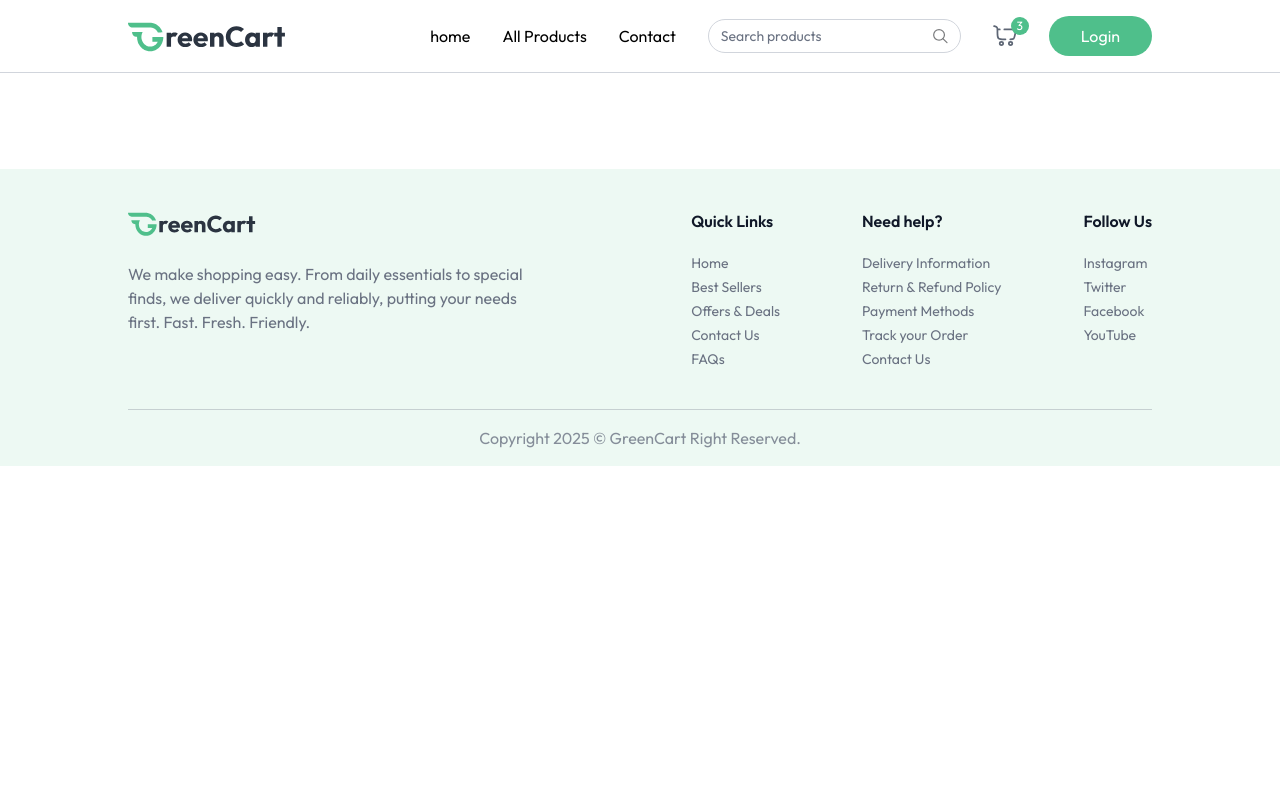
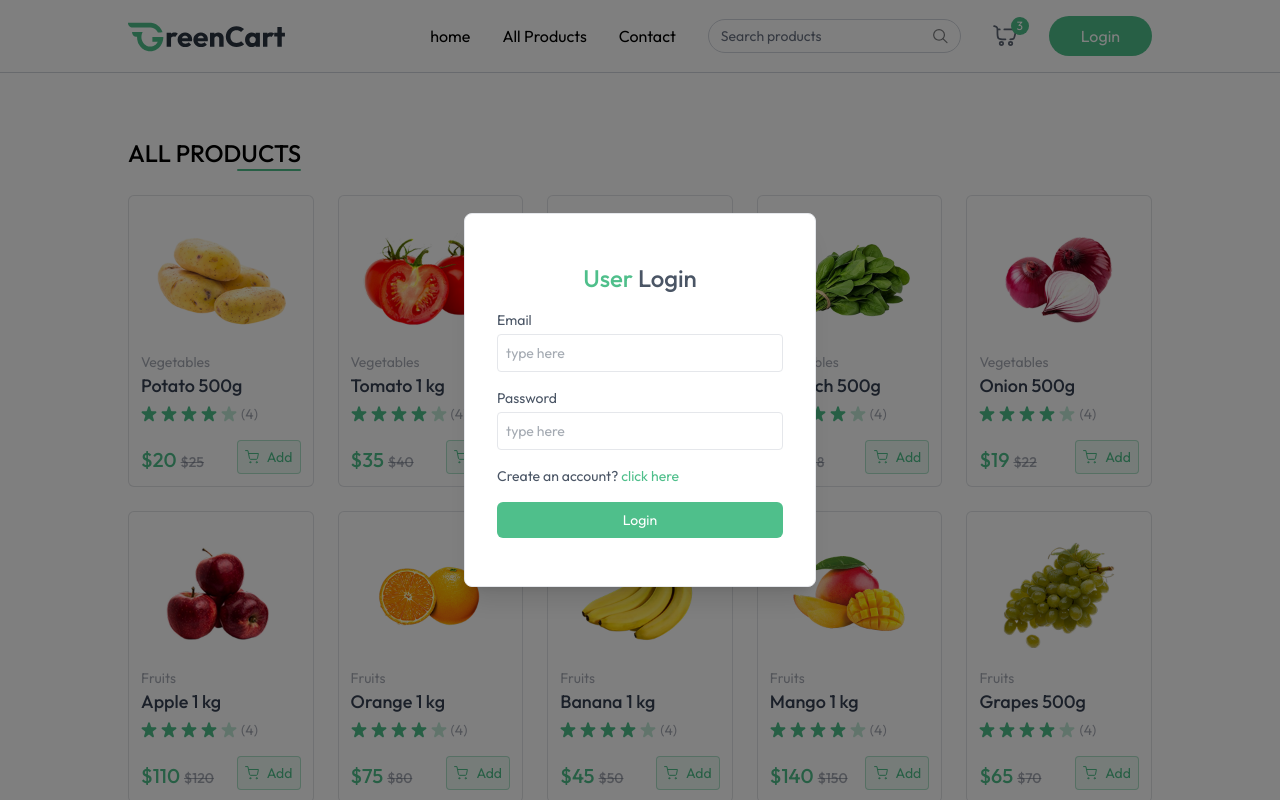
Before and after one commit to deekshith0803/GreenCart-E-commerce, a React (Vite) app in the folder Client/: page /products in a window 1280 px wide. Shown: the top 800 px of the page. Built offline with nearby package versions, Linux system fonts and the light colour scheme.

Commit message:
login signup done and allproduct section done

```diff
--- a/Client/src/App.jsx
+++ b/Client/src/App.jsx
@@ -4,20 +4,26 @@
 import Home from './pages/Home.jsx'
 import { Toaster } from 'react-hot-toast'
 import Footer from './components/Footer.jsx'
+import { useAppContext } from './context/AppContext.jsx'
+import Login from './components/Login.jsx'
+import AllProducts from './pages/AllProducts.jsx'
 
 const App = () => {
 
   const isSellerPath = useLocation().pathname.includes('/seller');
+  const {showUserLogin} = useAppContext();
 
   return (
     <div>
       {isSellerPath ? null : <Navbar />}
+      {showUserLogin ? <Login /> : null}
 
     <Toaster />
 
       <div className={`${isSellerPath ? "" : "px-6 md:px-26 lg:px-24 xl:px-32"}`}>
         <Routes>
           <Route path='/' element={<Home />} />
+          <Route path='/products' element={<AllProducts />} />
         </Routes>
       </div>
       {!isSellerPath && <Footer />}
--- a/Client/src/components/Footer.jsx
+++ b/Client/src/components/Footer.jsx
@@ -2,8 +2,6 @@
 import { assets, footerLinks } from '../assets/assets';
 
 const Footer = () => {
-
-
     return (
         <div className="px-6 md:px-16 lg:px-24 xl:px-32 mt-24 bg-primary/10">
             <div className="flex flex-col md:flex-row items-start justify-between gap-10 py-10 border-b border-gray-500/30 text-gray-500">
--- /dev/null
+++ b/Client/src/components/Login.jsx
@@ -0,0 +1,64 @@
+import React from 'react'
+import { useState } from 'react'
+import { useAppContext } from '../context/AppContext'
+
+
+const Login = () => {
+
+    const { setShowUserLogin, setUser } = useAppContext();
+
+    const [state, setState] = useState("login");
+    const [name, setName] = useState("");
+    const [email, setEmail] = useState("");
+    const [password, setPassword] = useState("");
+
+    const onSubmitHandler = async (event) =>{
+        event.preventDefault();
+        setUser({
+            email: 'a@gmail.com',
+            name: "a"
+        })
+        setShowUserLogin(false);
+    }
+
+    return (
+        <div onClick={() => setShowUserLogin(false)} className='fixed top-0 left-0 right-0 bottom-0 z-30 flex items-center justify-center text-sm text-gray-600 bg-black/50'>
+            <form
+                onSubmit={onSubmitHandler}
+                onClick={(e) => e.stopPropagation()}
+                className="flex flex-col gap-4 m-auto items-start p-8 py-12 w-80 sm:w-[352px] rounded-lg shadow-xl border border-gray-200 bg-white">
+                <p className="text-2xl font-medium m-auto">
+                    <span className="text-primary">User</span> {state === "login" ? "Login" : "Sign Up"}
+                </p>
+                {state === "register" && (
+                    <div className="w-full">
+                        <p>Name</p>
+                        <input onChange={(e) => setName(e.target.value)} value={name} placeholder="type here" className="border border-gray-200 rounded w-full p-2 mt-1 outline-primary" type="text" required />
+                    </div>
+                )}
+                <div className="w-full ">
+                    <p>Email</p>
+                    <input onChange={(e) => setEmail(e.target.value)} value={email} placeholder="type here" className="border border-gray-200 rounded w-full p-2 mt-1 outline-primary" type="email" required />
+                </div>
+                <div className="w-full ">
+                    <p>Password</p>
+                    <input onChange={(e) => setPassword(e.target.value)} value={password} placeholder="type here" className="border border-gray-200 rounded w-full p-2 mt-1 outline-primary" type="password" required />
+                </div>
+                {state === "register" ? (
+                    <p>
+                        Already have account? <span onClick={() => setState("login")} className="text-primary cursor-pointer">click here</span>
+                    </p>
+                ) : (
+                    <p>
+                        Create an account? <span onClick={() => setState("register")} className="text-primary cursor-pointer">click here</span>
+                    </p>
+                )}
+                <button className="bg-primary hover:bg-primary-dull transition-all text-white w-full py-2 rounded-md cursor-pointer">
+                    {state === "register" ? "Create Account" : "Login"}
+                </button>
+            </form>
+        </div>
+    );
+}
+
+export default Login
--- a/Client/src/components/Navbar.jsx
+++ b/Client/src/components/Navbar.jsx
@@ -12,7 +12,7 @@
     }
 
     return (
-        <nav className="flex items-center justify-between px-6 md:px-16 lg:px-24 xl:px-32 py-4 border-b border-gray-300 bg-white relative transition-all">
+        <nav className="flex items-center justify-between px-6 md:px-16 lg:px-24 xl:px-32 py-4 border-b border-gray-300 bg-white relative transition-all z-10">
 
             <NavLink to="/" onClick={() => setOpen(false)}>
                 <img className="h-9" src={assets.logo} alt="dummyLogoColored" />
--- a/Client/src/components/ProductCard.jsx
+++ b/Client/src/components/ProductCard.jsx
@@ -7,36 +7,43 @@
     const { currency, addToCart, removeFromCart, updateCartItems, cartItems, navigate } = useAppContext();
 
     return product && (
-        <div className="border border-gray-500/20 rounded-md md:px-4 px-3 py-2 bg-white min-w-56 max-w-56 w-full">
-            <div className="group cursor-pointer flex items-center justify-center px-2">
-                <img className="group-hover:scale-105 transition max-w-26 md:max-w-36" src={product.image[0]} alt={product.name} />
+        <div className="border border-gray-500/20 rounded-md p-3 bg-white w-full max-w-xs md:max-w-sm lg:max-w-md">
+            <div className="group cursor-pointer flex justify-center px-2">
+                <img className="group-hover:scale-105 transition transform max-w-full md:max-w-36" src={product.image[0]} alt={product.name} />
             </div>
             <div className="text-gray-500/60 text-sm">
                 <p>{product.category}</p>
                 <p className="text-gray-700 font-medium text-lg truncate w-full">{product.name}</p>
-                <div className="flex items-center gap-0.5">
+                <div className="flex items-center gap-1 mt-1">
                     {Array(5).fill('').map((_, i) => (
-                        <img key={i} className='md:w-4.5 w-3' src={i < 4 ? assets.star_icon : assets.star_dull_icon} alt="star" />
+                        <img key={i} className='w-4' src={i < 4 ? assets.star_icon : assets.star_dull_icon} alt="star" />
                     ))}
                     <p>({4})</p>
                 </div>
-                <div className="flex items-end justify-between mt-3">
-                    <p className="md:text-xl text-base font-medium text-primary">
-                        {currency}${product.offerPrice}{" "} <span className="text-gray-500/60 md:text-sm text-xs line-through">{currency}${product.price}</span>
+                <div className="flex items-end justify-between mt-4">
+                    <p className="text-primary text-xl font-medium">
+                        {currency}${product.offerPrice}{" "}
+                        <span className="text-gray-500/60 text-sm line-through">{currency}${product.price}</span>
                     </p>
                     <div onClick={(e) => { e.stopPropagation() }} className="text-primary">
                         {!cartItems[product._id] ? (
-                            <button className="flex items-center justify-center gap-1 bg-primary/10 border border-primary/40 md:w-[80px] w-[64px] h-[34px] rounded cursor-pointer" onClick={() => addToCart(product._id)} >
-                                <img className="md:w-4 w-3" src={assets.cart_icon} alt="cart" />
+                            <button
+                                className="flex items-center justify-center gap-2 bg-primary/10 border border-primary/40 w-[64px] h-[34px] rounded cursor-pointer text-sm px-2 py-1"
+                                onClick={() => addToCart(product._id)}>
+                                <img className="w-4" src={assets.cart_icon} alt="cart" />
                                 Add
                             </button>
                         ) : (
-                            <div className="flex items-center justify-center gap-2 md:w-20 w-16 h-[34px] bg-primary/25 rounded select-none">
-                                <button onClick={() => setCount(() => { removeFromCart(product._id) })} className="cursor-pointer text-md px-2 h-full" >
+                            <div className="flex items-center justify-center gap-2 w-full max-w-[120px] h-[34px] bg-primary/25 rounded">
+                                <button
+                                    onClick={() => { setCount(() => { removeFromCart(product._id) }) }}
+                                    className="cursor-pointer text-md px-2 h-full">
                                     -
                                 </button>
-                                <span className="w-5 text-center">{cartItems[product._id]}</span>
-                                <button onClick={() => { addToCart(product._id) }} className="cursor-pointer text-md px-2 h-full" >
+                                <span className="w-6 text-center">{cartItems[product._id]}</span>
+                                <button
+                                    onClick={() => { addToCart(product._id) }}
+                                    className="cursor-pointer text-md px-2 h-full">
                                     +
                                 </button>
                             </div>
@@ -48,4 +55,4 @@
     );
 }
 
-export default ProductCard
+export default ProductCard;
--- a/Client/src/context/AppContext.jsx
+++ b/Client/src/context/AppContext.jsx
@@ -12,9 +12,10 @@
     const navigate = useNavigate();
     const [user, setUser] = useState(null);
     const [isSeller, setIsSeller] = useState(false);
-    const [showUserLogin, setShowUserLogin] = useState(false);
+    const [showUserLogin, setShowUserLogin] = useState(true);
     const [products, setProducts] = useState([]);
     const [cartItems, setCartItems] = useState({});
+    const {searchQuary, setSearchQuary} = useState({})
 
     // fetch all products
     const fetchProducts = async () => {
@@ -24,9 +25,9 @@
     // add product to cart
     const addToCart = (indexid) => {
         let cartData = structuredClone(cartItems);
-        if(cartData[indexid]){
+        if (cartData[indexid]) {
             cartData[indexid] += 1;
-        }else{
+        } else {
             cartData[indexid] = 1;
         }
         setCartItems(cartData);
@@ -44,9 +45,9 @@
     //remove product from cart
     const removeFromCart = (indexid) => {
         let cartData = structuredClone(cartItems);
-        if(cartData[indexid]){
+        if (cartData[indexid]) {
             cartData[indexid] -= 1;
-            if(cartData[indexid] === 1){
+            if (cartData[indexid] === 1) {
                 delete cartData[indexid];
             }
         }
@@ -58,7 +59,23 @@
         fetchProducts();
     })
 
-    const value = { user, setUser, isSeller, setIsSeller, navigate, showUserLogin, setShowUserLogin, products, currency ,addToCart, updateCartItems, removeFromCart, cartItems};
+    const value = {
+        user,
+        setUser,
+        isSeller,
+        setIsSeller,
+        navigate,
+        showUserLogin,
+        setShowUserLogin,
+        products,
+        currency,
+        addToCart,
+        updateCartItems,
+        removeFromCart,
+        cartItems,
+        searchQuary,
+        setSearchQuary
+    };
     return <AppContext.Provider value={value}>
         {children}
     </AppContext.Provider>;
--- /dev/null
+++ b/Client/src/pages/AllProducts.jsx
@@ -0,0 +1,44 @@
+import React, { useEffect, useState } from 'react'
+import { useAppContext } from '../context/AppContext'
+import ProductCard from '../components/ProductCard';
+
+const AllProducts = () => {
+
+    const { products, searchQuery } = useAppContext();
+    const [filteredProducts, setFilteredProducts] = useState([]);
+
+    useEffect(() => {
+        if ((searchQuery ?? '').length > 0) {
+            setFilteredProducts(products.filter(
+                product => product.name.toLowerCase()
+                    .includes(searchQuery.toLowerCase())
+            ))
+        } else {
+            setFilteredProducts(products)
+        }
+    }, [products, searchQuery])
+
+    console.log('Filtered Products:', filteredProducts);
+
+
+    return (
+        <div className='mt-16 flex flex-col'>
+            <div className='flex flex-col items-end w-max'>
+                <p className='text-2xl font-medium uppercase'>All Products</p>
+                <div className='w-16 h-0.5 bg-primary rounded-full'></div>
+            </div>
+
+            <div className="grid grid-cols-2 sm:grid-cols-3 md:grid-cols-4 lg:grid-cols-5 gap-3 md:gap-6 mt-6">
+                {filteredProducts
+                    .filter((product) => product.inStock)
+                    .map((product) => (
+                        <ProductCard key={product.id || product.name} product={product} />
+                    ))}
+            </div>
+
+
+        </div>
+    )
+}
+
+export default AllProducts
```
Lines whose indentation alone changed are shown as unchanged.
